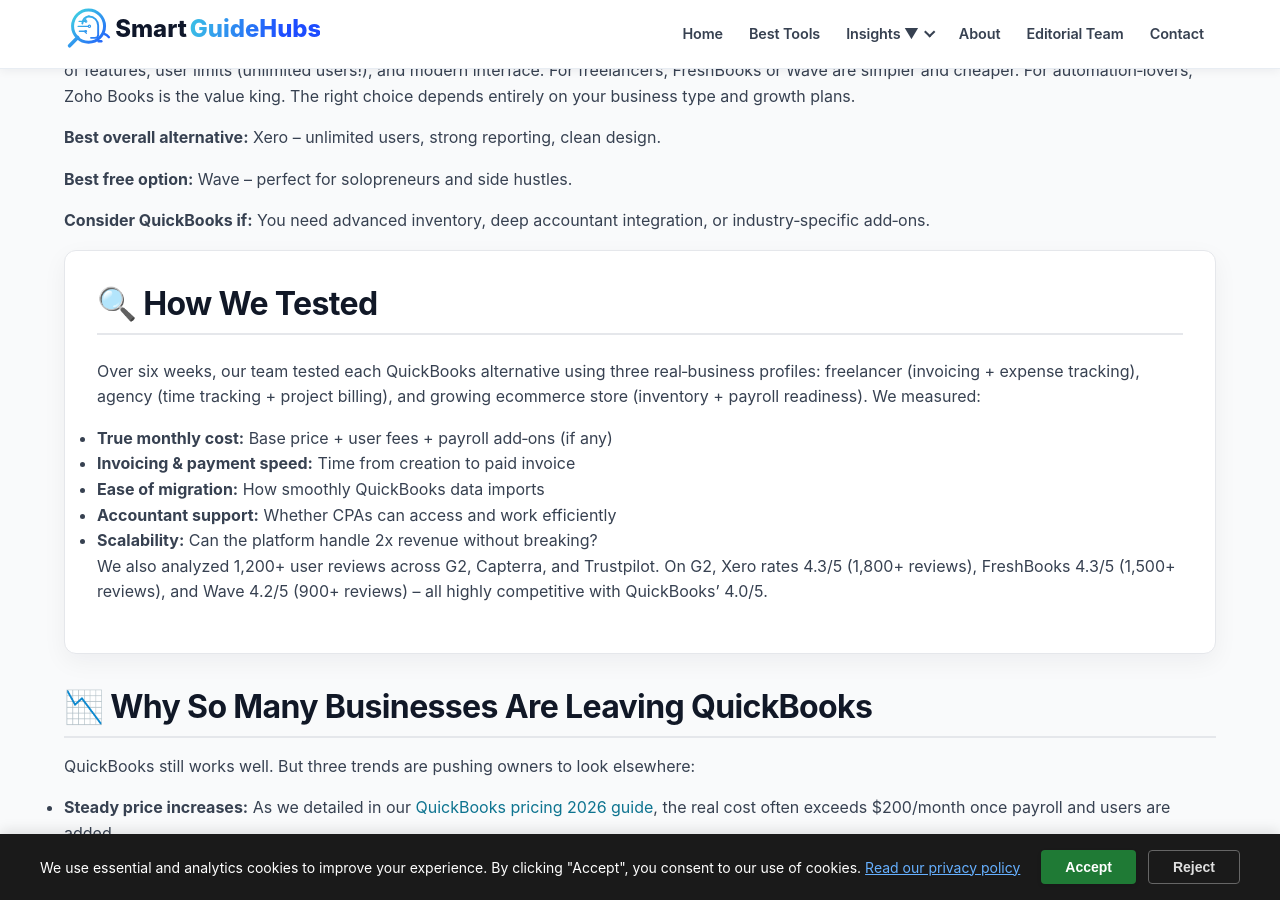
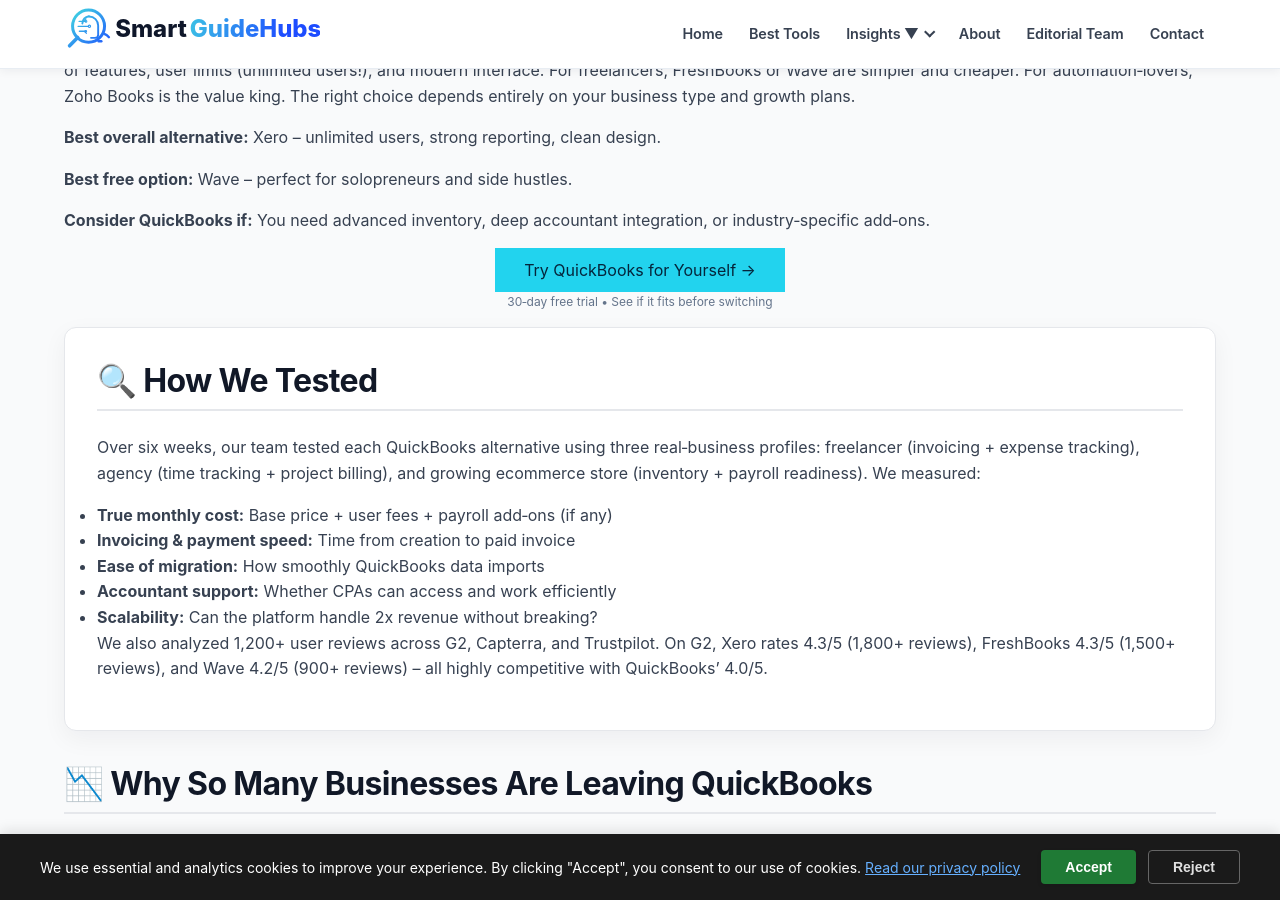
Before and after one commit to Yanniga01/gilliansperkin.github.io, a Jekyll site: the page built from _posts/2026-05-26-quickbooks-alternatives-2026.md, in a window 1280 px wide and 900 px high, scrolled down 1020 px. Built offline with Jekyll 4.4.1, drawn with Linux system fonts in a browser that asks for light colours; some of the changed text lies outside the part shown.

Commit message:
Update 2026-05-26-quickbooks-alternatives-2026.md

```diff
--- a/_posts/2026-05-26-quickbooks-alternatives-2026.md
+++ b/_posts/2026-05-26-quickbooks-alternatives-2026.md
@@ -28,6 +28,10 @@
   <p><strong>Best overall alternative:</strong> Xero – unlimited users, strong reporting, clean design.</p>
   <p><strong>Best free option:</strong> Wave – perfect for solopreneurs and side hustles.</p>
   <p><strong>Consider QuickBooks if:</strong> You need advanced inventory, deep accountant integration, or industry‑specific add‑ons.</p>
+  <div style="margin-top: 1.5rem; text-align: center;">
+    <a href="https://quickbooks.intuit.com/global/" class="hp-btn-primary" style="background: #22d3ee; color: #05253b; padding: 0.75rem 1.8rem;" target="_blank" rel="noopener">Try QuickBooks for Yourself →</a>
+    <p style="font-size: 0.75rem; margin-top: 0.5rem; color: #64748b;">30‑day free trial • See if it fits before switching</p>
+  </div>
 </div>
 
 <section id="how-we-tested" class="content-section">
```
Also changed, not shown: other parts of _posts/2026-05-26-quickbooks-alternatives-2026.md (+1 -1 lines).
